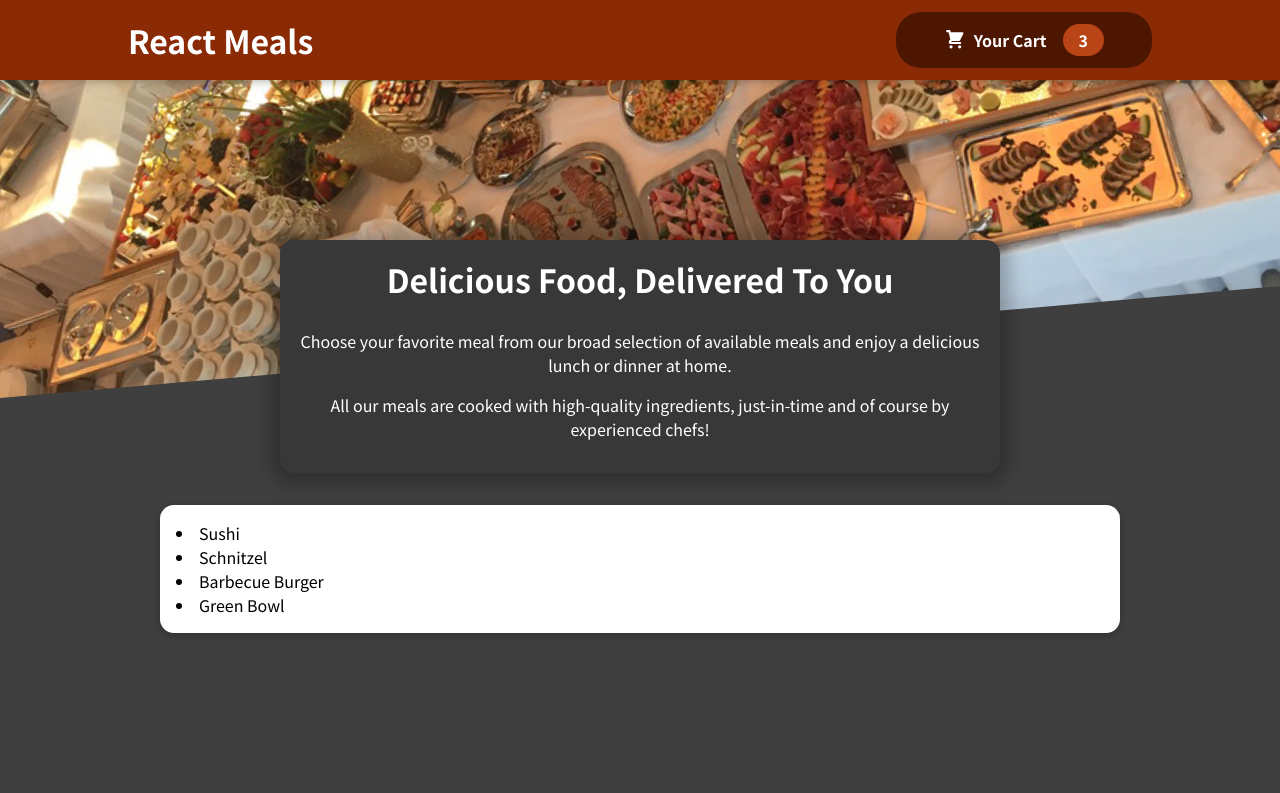
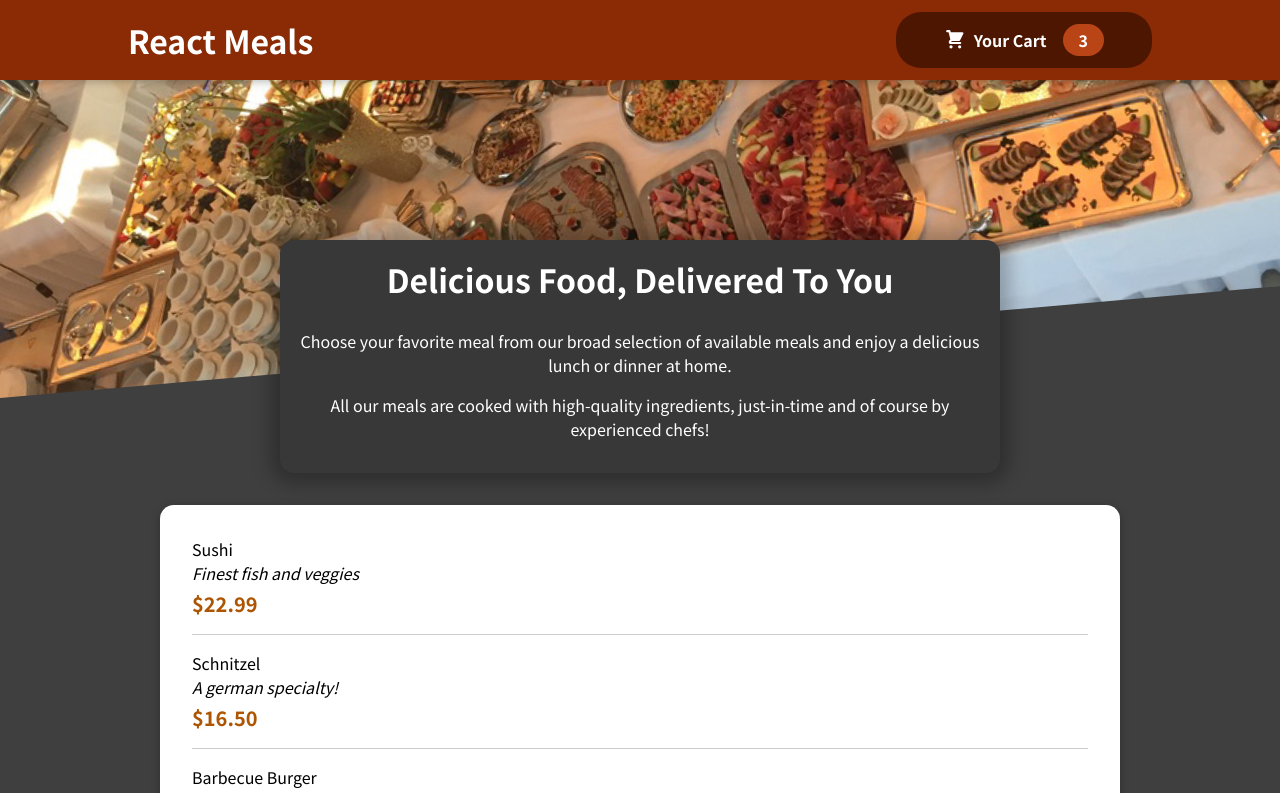
Before and after one commit to davidsoz/reactmeals, a React (Create React App) app: page / in a window 1280 px wide. Shown: the top 793 px of the page. Built offline with nearby package versions, Linux system fonts and the light colour scheme.

Commit message:
feat: adding MealItem component

```diff
--- a/src/componenets/Meals/AvailableMeals.js
+++ b/src/componenets/Meals/AvailableMeals.js
@@ -1,5 +1,6 @@
 import Card from "../UI/Card";
 import classes from "./AvailableMeals.module.css";
+import MealItem from "./MealItem/MealItem";
 
 const DUMMY_MEALS = [
   {
@@ -29,7 +30,14 @@ const DUMMY_MEALS = [
 ];
 
 function AvailableMeals() {
-  const mealsList = DUMMY_MEALS.map((meal) => <li>{meal.name}</li>);
+  const mealsList = DUMMY_MEALS.map((meal) => (
+    <MealItem
+      key={meal.id}
+      name={meal.name}
+      description={meal.description}
+      price={meal.price}
+    />
+  ));
   return (
     <section className={classes.meals}>
       <Card>{mealsList}</Card>
--- /dev/null
+++ b/src/componenets/Meals/MealItem/MealItem.js
@@ -0,0 +1,17 @@
+import classes from "./MealItem.module.css";
+
+function MealItem({ name, description, price }) {
+  const priceCurr = `$${price.toFixed(2)}`;
+  return (
+    <li className={classes.meal}>
+      <div>
+        <h>{name}</h>
+        <div className={classes.description}>{description}</div>
+        <div className={classes.price}>{priceCurr}</div>
+      </div>
+      <div></div>
+    </li>
+  );
+};
+
+export default MealItem;
--- /dev/null
+++ b/src/componenets/Meals/MealItem/MealItem.module.css
@@ -0,0 +1,22 @@
+.meal {
+    display: flex;
+    justify-content: space-between;
+    margin: 1rem;
+    padding-bottom: 1rem;
+    border-bottom: 1px solid #ccc;
+  }
+
+  .meal h3 {
+    margin: 0 0 0.25rem 0;
+  }
+
+  .description {
+    font-style: italic;
+  }
+
+  .price {
+    margin-top: 0.25rem;
+    font-weight: bold;
+    color: #ad5502;
+    font-size: 1.25rem;
+  }
```
Also changed, not shown: src/componenets/Meals/MealItem/MealItemForm.js (added), 1 other file (tests, documents, lock files or other folders).
